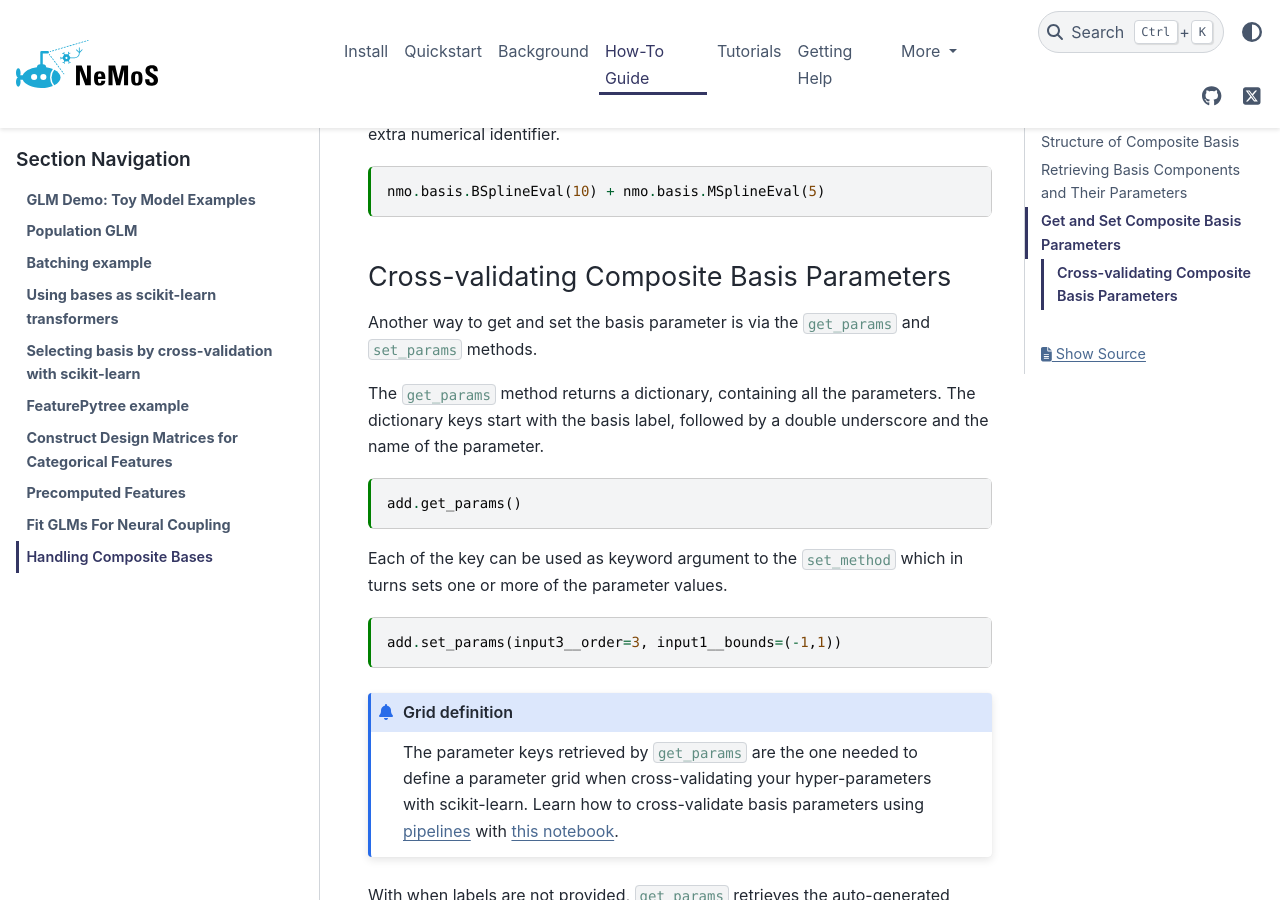
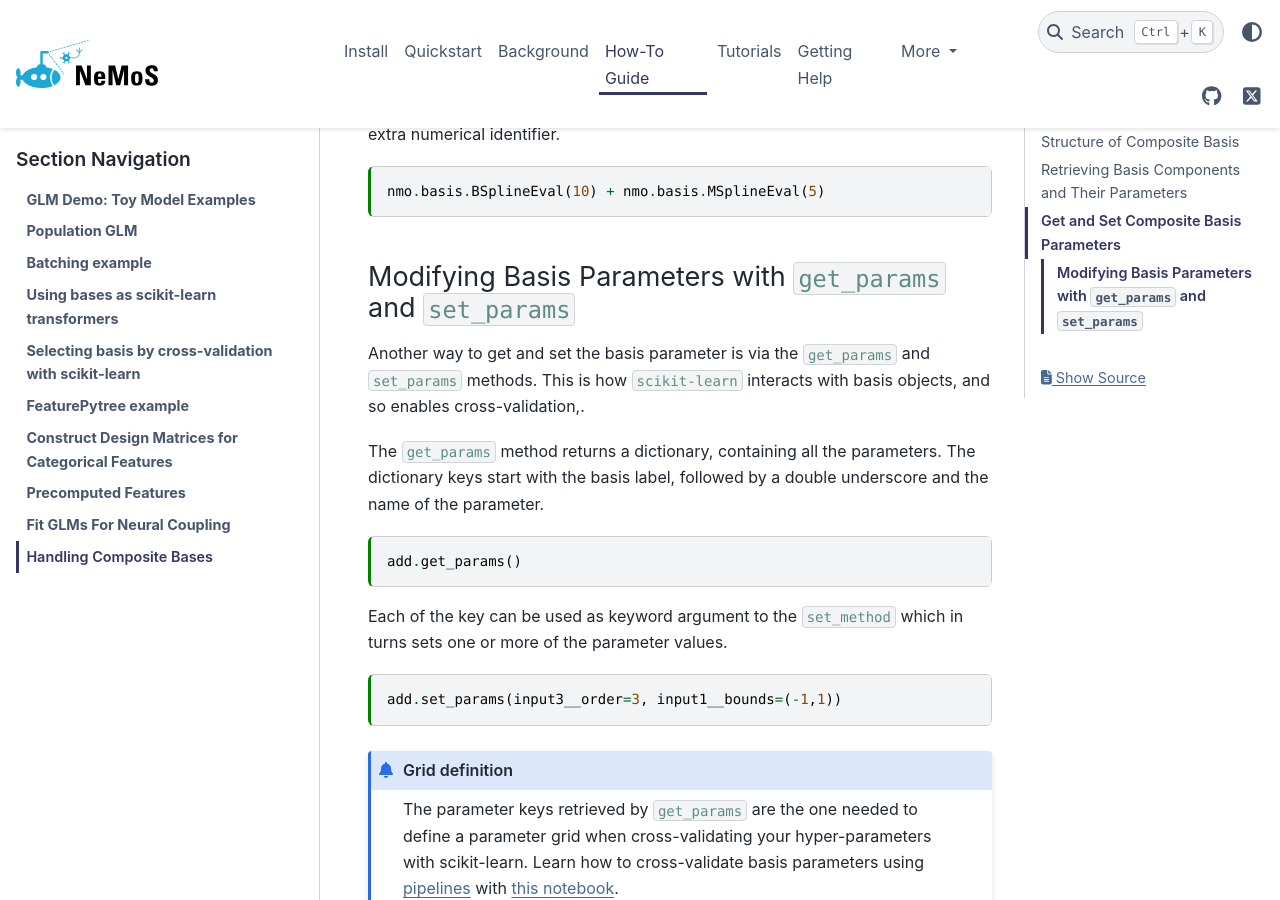
Before and after one commit to flatironinstitute/nemos, a Sphinx documentation site: the page built from docs/how_to_guide/handling_composite_bases.md, in a window 1280 px wide and 900 px high, scrolled down 2457 px. Built offline with Sphinx 7.4.7 and the PyData theme 0.15.4, drawn with Linux system fonts in a browser that asks for light colours.

Commit message:
add sklearn explenation

````diff
--- a/docs/how_to_guide/handling_composite_bases.md
+++ b/docs/how_to_guide/handling_composite_bases.md
@@ -118,8 +118,8 @@
 nmo.basis.BSplineEval(10) + nmo.basis.MSplineEval(5)
 ```
 
-### Cross-validating Composite Basis Parameters
-Another way to get and set the basis parameter is via the `get_params` and `set_params` methods.
+### Modifying Basis Parameters with `get_params` and `set_params`
+Another way to get and set the basis parameter is via the `get_params` and `set_params` methods. This is how `scikit-learn` interacts with basis objects, and so enables cross-validation,.
 
 The `get_params` method returns a dictionary, containing all the parameters. The dictionary keys start with the basis label, followed by a double underscore and the name of the parameter.
 
````
